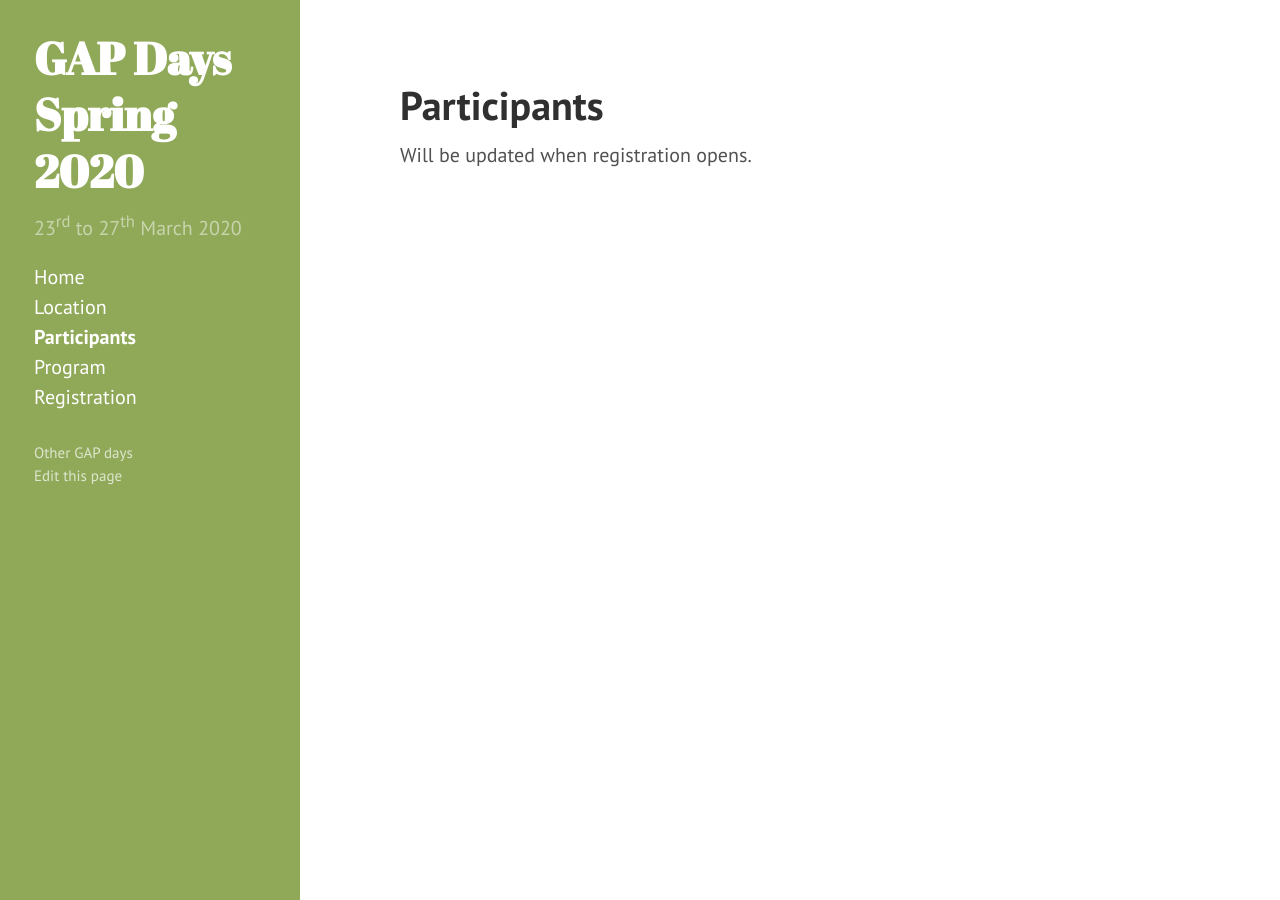
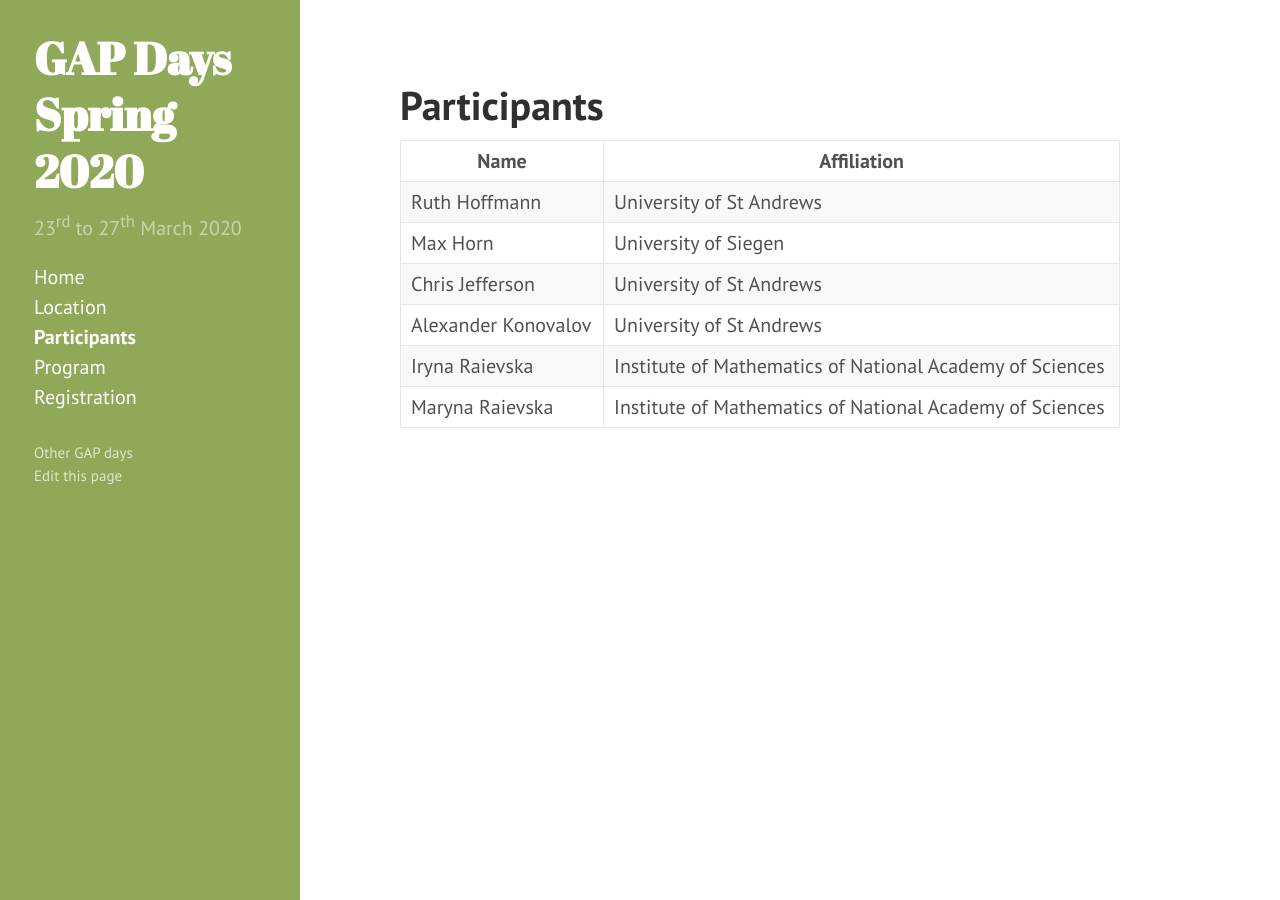
Before and after one commit to gapdays/gapdays2020-spring, a Jekyll site: the page built from participants.md, in a window 1280 px wide. Built offline with Jekyll 4.4.1, drawn with Linux system fonts in a browser that asks for light colours.

Commit message:
first registrants entered

```diff
--- /dev/null
+++ b/participants.csv
@@ -0,0 +1,6 @@
+Alexander Konovalov, University of St Andrews, local, local
+Chris Jefferson, University of St Andrews, organiser, organiser
+Max Horn, University of Siegen, organiser, organiser
+Ruth Hoffmann, University of St Andrews, organiser, organiser
+Maryna Raievska, Institute of Mathematics of National Academy of Sciences, 23rd March 2020, 27th March 2020
+Iryna Raievska, Institute of Mathematics of National Academy of Sciences, 23rd March 2020, 27th March 2020
--- a/participants.md
+++ b/participants.md
@@ -3,7 +3,15 @@ layout: page
 title: Participants
 ---
 
-Will be updated when registration opens.
+
+| Name | Affiliation |
+|-------|-------|
+| Ruth Hoffmann | University of St Andrews |
+| Max Horn | University of Siegen |
+| Chris Jefferson | University of St Andrews |
+| Alexander Konovalov | University of St Andrews |
+| Iryna Raievska | Institute of Mathematics of National Academy of Sciences |
+| Maryna Raievska | Institute of Mathematics of National Academy of Sciences |
 
 <!--
 
```
Also changed, not shown: registration-reply.txt (added, +7 -0 lines).
